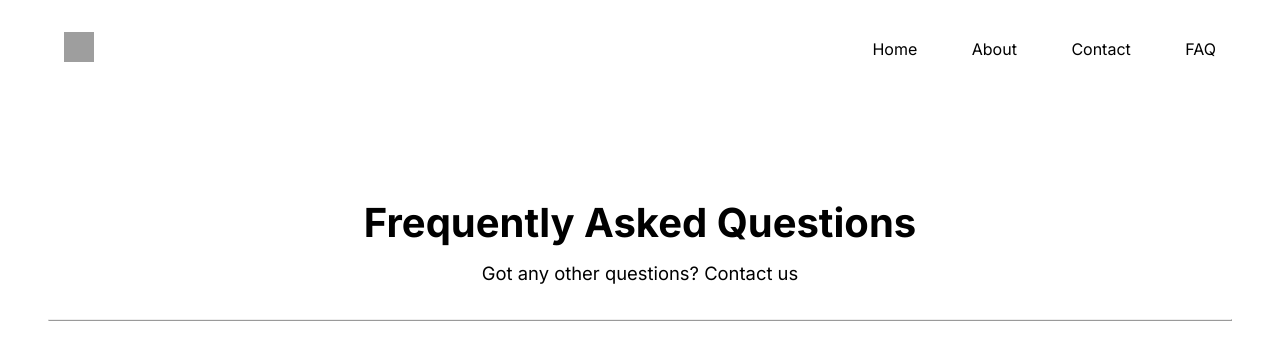
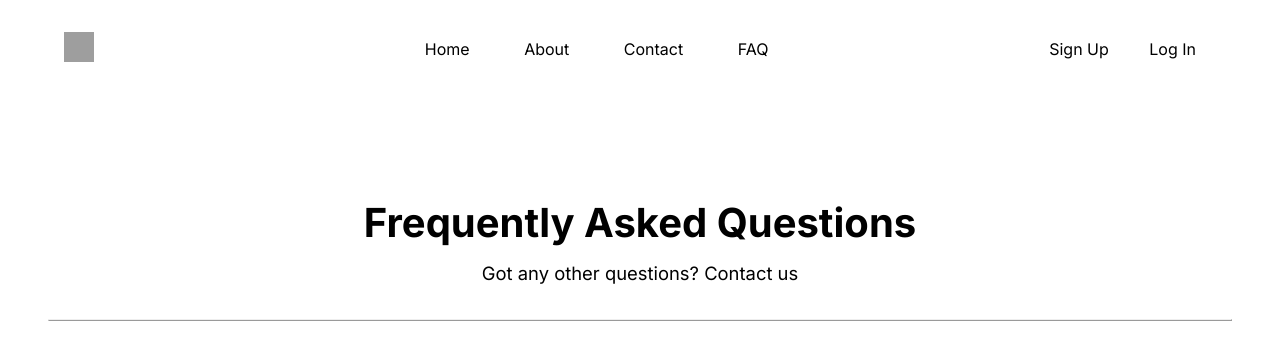
Before and after one commit to lorikagajs/Ueb-2, a PHP site: page /faq.php in a window 1280 px wide. Shown: the top 338 px of the page. Run offline with PHP 8.4, Linux system fonts and the light colour scheme; some libraries are stand-ins or nearby versions; grey boxes are pictures that could not be loaded.

Commit message:
navbar change

```diff
--- a/TicketBooker - Front/public/faq.php
+++ b/TicketBooker - Front/public/faq.php
@@ -72,6 +72,11 @@ $loggedIn = !empty($username); // Check if user is logged in
 					</a>
 				</div>
 			</div>
+			<?php else : ?> <!-- Show if user is not logged in -->
+            <div class="right">
+                <a href="signup.php" class="link">Sign Up</a>
+                <a href="login.php" class="link" id="login">Log In</a>
+            </div>
 			<?php endif; ?>
 			<i class="fa-solid fa-bars-staggered" id="burger-menu"></i>
 		</div>
```
